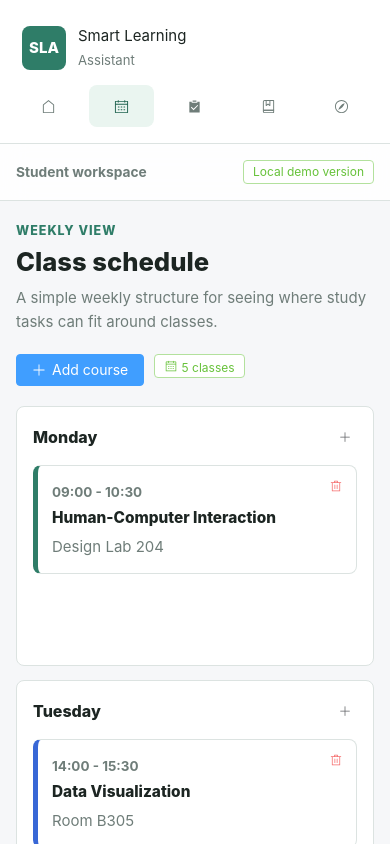
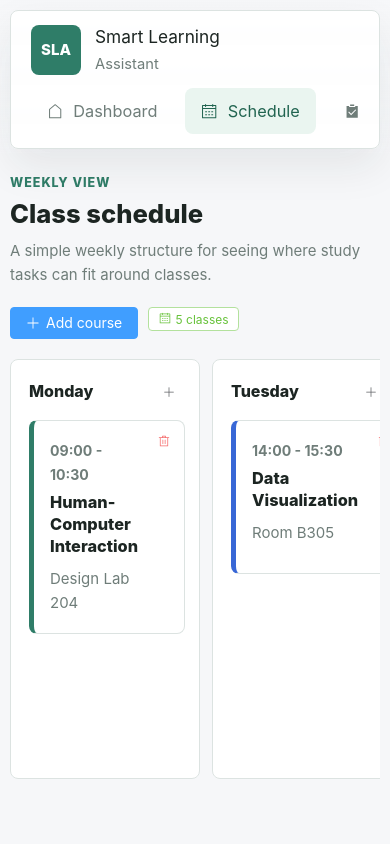
Before and after one commit to lzndXJ/smart_learning_assistant, a Vue app: page /schedule in a window 390 px wide. Shown: the top 844 px of the page. Built offline with nearby package versions, Linux system fonts and the light colour scheme.

Commit message:
优化了tasks交互，调整了界面排版

```diff
--- a/src/App.vue
+++ b/src/App.vue
@@ -13,8 +13,9 @@ const navItems = [
 </script>
 
 <template>
-  <el-container class="app-shell">
-    <el-aside class="side-nav" width="260px">
+  <div class="app-shell">
+    <header class="top-nav">
+      <div class="nav-pill">
         <RouterLink to="/" class="brand-link">
           <span class="brand-mark">SLA</span>
           <span>
@@ -35,19 +36,14 @@ const navItems = [
             <span>{{ item.label }}</span>
           </RouterLink>
         </nav>
-    </el-aside>
 
-    <el-container class="main-panel">
-      <el-header class="top-bar">
-        <span class="workspace-label">Student workspace</span>
-        <el-tag effect="plain" type="success">Local demo version</el-tag>
-      </el-header>
+      </div>
+    </header>
 
-      <el-main class="content-area">
+    <main class="content-area">
       <RouterView />
-      </el-main>
-    </el-container>
-  </el-container>
+    </main>
+  </div>
 </template>
 
 <style scoped>
@@ -56,22 +52,37 @@ const navItems = [
   background: var(--app-background);
 }
 
-.side-nav {
+.top-nav {
   position: sticky;
   top: 0;
-  height: 100vh;
-  padding: 24px 18px;
-  border-right: 1px solid var(--app-border);
-  background: var(--panel-background);
+  z-index: 20;
+  padding: 16px 14px 8px;
+  background: linear-gradient(180deg, rgba(246, 247, 249, 0.98), rgba(246, 247, 249, 0.72));
+  backdrop-filter: blur(12px);
+}
+
+.nav-pill {
+  display: grid;
+  grid-template-columns: auto minmax(0, 1fr);
+  align-items: center;
+  gap: 34px;
+  max-width: 1720px;
+  min-height: 76px;
+  margin: 0 auto;
+  padding: 12px 20px;
+  border: 1px solid var(--app-border);
+  border-radius: 8px;
+  background: rgba(255, 255, 255, 0.94);
+  box-shadow: 0 18px 42px rgba(28, 37, 34, 0.08);
 }
 
 .brand-link {
   display: flex;
   align-items: center;
-  gap: 12px;
+  gap: 14px;
   color: var(--text-strong);
   text-decoration: none;
-  padding: 8px 6px 24px;
+  white-space: nowrap;
 }
 
 .brand-link strong,
@@ -81,16 +92,20 @@ const navItems = [
 
 .brand-link small {
   color: var(--text-muted);
-  font-size: 0.82rem;
+  font-size: 0.92rem;
   margin-top: 2px;
+}
+
+.brand-link strong {
+  font-size: 1.08rem;
 }
 
 .brand-mark {
   display: inline-flex;
   align-items: center;
   justify-content: center;
-  width: 44px;
-  height: 44px;
+  width: 50px;
+  height: 50px;
   border-radius: 8px;
   background: #2f7d68;
   color: #ffffff;
@@ -99,20 +114,24 @@ const navItems = [
 }
 
 .nav-list {
-  display: grid;
-  gap: 8px;
+  display: flex;
+  justify-content: center;
+  gap: 12px;
+  min-width: 0;
 }
 
 .nav-link {
   display: flex;
   align-items: center;
   gap: 10px;
-  min-height: 44px;
-  padding: 10px 12px;
+  min-height: 46px;
+  padding: 10px 16px;
   border-radius: 8px;
   color: var(--text-muted);
   text-decoration: none;
   font-weight: 600;
+  font-size: 1.02rem;
+  white-space: nowrap;
 }
 
 .nav-link:hover,
@@ -121,71 +140,53 @@ const navItems = [
   color: #216450;
 }
 
-.main-panel {
-  min-width: 0;
+.content-area {
+  width: min(96vw, 1720px);
+  max-width: none;
+  margin: 0 auto;
+  padding: 28px 14px 40px;
 }
 
-.top-bar {
-  display: flex;
-  align-items: center;
-  justify-content: space-between;
-  height: 52px;
-  padding: 0 32px;
-  border-bottom: 1px solid var(--app-border);
-  background: rgba(255, 255, 255, 0.86);
-  backdrop-filter: blur(12px);
+@media (max-width: 1080px) {
+  .nav-pill {
+    grid-template-columns: 1fr auto;
+    gap: 12px;
   }
 
-.workspace-label {
-  color: var(--text-muted);
-  font-size: 0.86rem;
-  font-weight: 700;
+  .nav-list {
+    grid-column: 1 / -1;
+    justify-content: flex-start;
+    overflow-x: auto;
+    padding-bottom: 2px;
+  }
+}
+
+@media (max-width: 640px) {
+  .top-nav {
+    padding: 10px 10px 4px;
+  }
+
+  .nav-pill {
+    display: flex;
+    flex-wrap: wrap;
+  }
+
+  .brand-link {
+    flex: 1 1 100%;
+  }
+
+  .nav-list {
+    order: 3;
+    width: 100%;
+  }
+
+  .nav-link {
+    flex: 0 0 auto;
   }
 
   .content-area {
-  padding: 28px 32px 40px;
-}
-
-@media (max-width: 860px) {
-  .app-shell {
-    display: block;
-  }
-
-  .side-nav {
-    position: static;
-    width: 100% !important;
-    height: auto;
-    padding: 16px;
-    border-right: 0;
-    border-bottom: 1px solid var(--app-border);
-  }
-
-  .brand-link {
-    padding-bottom: 14px;
-  }
-
-  .nav-list {
-    grid-template-columns: repeat(5, minmax(0, 1fr));
-  }
-
-  .nav-link {
-    justify-content: center;
-    min-height: 42px;
-    padding: 8px;
-  }
-
-  .nav-link span {
-    display: none;
-  }
-
-  .top-bar {
-    height: auto;
-    padding: 16px;
-    gap: 12px;
-  }
-
-  .content-area {
-    padding: 20px 16px 32px;
+    width: 100%;
+    padding: 20px 10px 32px;
   }
 }
 </style>
--- a/src/components/TaskEditorDialog.vue
+++ b/src/components/TaskEditorDialog.vue
@@ -31,11 +31,11 @@ function createEmptyTask() {
     id: '',
     title: '',
     course: '',
-    category: 'General',
+    category: '',
     priority: 'Medium',
-    dueDate: new Date().toISOString().slice(0, 10),
+    dueDate: '',
     completed: false,
-    estimatedMinutes: 45,
+    estimatedMinutes: null,
     notes: '',
   }
 }
@@ -67,10 +67,10 @@ function saveTask() {
   emit('save', {
     ...form,
     title: form.title.trim(),
-    category: form.category.trim() || 'General',
+    category: form.category.trim(),
     course: form.course || '',
     notes: form.notes.trim(),
-    estimatedMinutes: Number(form.estimatedMinutes) || 45,
+    estimatedMinutes: form.estimatedMinutes === null ? null : Number(form.estimatedMinutes) || null,
   })
 
   visible.value = false
@@ -126,15 +126,19 @@ function saveTask() {
         </el-form-item>
       </div>
 
-      <el-form-item label="Estimated study time">
+      <el-form-item label="Estimated study time (optional)">
         <el-input-number
           v-model="form.estimatedMinutes"
           :min="15"
           :max="360"
           :step="15"
           controls-position="right"
+          placeholder="Optional"
         />
         <span class="time-hint">minutes</span>
+        <el-button v-if="form.estimatedMinutes !== null" text type="primary" @click="form.estimatedMinutes = null">
+          Clear
+        </el-button>
       </el-form-item>
 
       <el-form-item label="Notes">
--- a/src/components/TaskList.vue
+++ b/src/components/TaskList.vue
@@ -39,12 +39,19 @@ function priorityType(priority) {
 }
 
 function formatDueDate(dateString) {
-  if (!dateString) return 'No due date'
-
   return new Date(`${dateString}T00:00:00`).toLocaleDateString('en-US', {
     month: 'short',
     day: 'numeric',
   })
+}
+
+function taskMetaItems(task) {
+  return [
+    task.category,
+    task.course,
+    task.dueDate ? `Due ${formatDueDate(task.dueDate)}` : '',
+    task.estimatedMinutes ? `${task.estimatedMinutes} min` : '',
+  ].filter(Boolean)
 }
 </script>
 
@@ -75,10 +82,7 @@ function formatDueDate(dateString) {
         </div>
 
         <div class="task-meta">
-          <span>{{ task.category || 'General' }}</span>
-          <span>{{ task.course || 'No course linked' }}</span>
-          <span>Due {{ formatDueDate(task.dueDate) }}</span>
-          <span>{{ task.estimatedMinutes || 45 }} min</span>
+          <span v-for="item in taskMetaItems(task)" :key="item">{{ item }}</span>
         </div>
       </div>
 
--- a/src/utils/storage.js
+++ b/src/utils/storage.js
@@ -166,7 +166,7 @@ export function loadLearningData() {
       ...savedData,
       courses: Array.isArray(savedData.courses) ? savedData.courses : defaults.courses,
       tasks: Array.isArray(savedData.tasks)
-        ? savedData.tasks.map((task) => ({ estimatedMinutes: 45, ...task }))
+        ? savedData.tasks
         : defaults.tasks,
       resources: Array.isArray(savedData.resources) ? savedData.resources : defaults.resources,
       plans: Array.isArray(savedData.plans) ? savedData.plans : defaults.plans,
--- a/src/views/ScheduleView.vue
+++ b/src/views/ScheduleView.vue
@@ -192,13 +192,16 @@ function deleteCourse(courseId) {
 <style scoped>
 .schedule-board {
   display: grid;
-  grid-template-columns: repeat(auto-fit, minmax(210px, 1fr));
-  gap: 14px;
+  grid-template-columns: repeat(7, minmax(0, 1fr));
+  gap: 12px;
+  overflow-x: auto;
+  padding-bottom: 4px;
 }
 
 .day-column {
-  min-height: 260px;
-  padding: 16px;
+  min-width: 190px;
+  min-height: 420px;
+  padding: 18px;
   border: 1px solid var(--app-border);
   border-radius: 8px;
   background: var(--panel-background);
@@ -233,12 +236,13 @@ h2 {
 
 .course-stack {
   display: grid;
-  gap: 10px;
+  gap: 12px;
 }
 
 .course-card {
   position: relative;
-  padding: 14px 46px 14px 14px;
+  min-height: 154px;
+  padding: 18px 46px 18px 16px;
   border: 1px solid var(--app-border);
   border-left: 5px solid;
   border-radius: 8px;
@@ -262,7 +266,7 @@ h2 {
 
 .course-card span {
   color: var(--text-muted);
-  font-size: 0.84rem;
+  font-size: 0.88rem;
   font-weight: 700;
 }
 
@@ -270,7 +274,7 @@ h2 {
   display: block;
   margin-top: 4px;
   color: var(--text-strong);
-  font-size: 0.96rem;
+  font-size: 1.02rem;
   font-weight: 800;
   line-height: 1.35;
   overflow-wrap: break-word;
@@ -279,7 +283,7 @@ h2 {
 }
 
 .course-card p {
-  margin: 6px 0 0;
+  margin: 10px 0 0;
   color: var(--text-muted);
 }
 
@@ -289,6 +293,12 @@ h2 {
   top: 8px;
   right: 8px;
   gap: 2px;
+}
+
+@media (max-width: 1320px) {
+  .schedule-board {
+    grid-template-columns: repeat(7, minmax(190px, 1fr));
+  }
 }
 
 @media (hover: hover) {
--- a/src/views/TasksView.vue
+++ b/src/views/TasksView.vue
@@ -215,7 +215,9 @@ function priorityText(priority) {
 }
 
 function taskMeta(task) {
-  return [task.category || 'General', task.course || 'No course linked'].filter(Boolean).join(' · ')
+  return [task.category, task.course, task.estimatedMinutes ? `${task.estimatedMinutes} min` : '']
+    .filter(Boolean)
+    .join(' · ')
 }
 </script>
 
@@ -309,7 +311,7 @@ function taskMeta(task) {
                   {{ priorityText(task.priority) }}
                 </span>
               </div>
-              <p>{{ taskMeta(task) }}</p>
+              <p v-if="taskMeta(task)">{{ taskMeta(task) }}</p>
               <p v-if="task.notes" class="task-notes">{{ task.notes }}</p>
             </div>
 
@@ -335,8 +337,6 @@ function taskMeta(task) {
         </template>
       </EmptyState>
     </section>
-
-    <el-button class="floating-add" type="primary" :icon="Plus" circle @click="openAddDialog" />
 
     <TaskEditorDialog
       v-model="dialogVisible"
@@ -531,16 +531,6 @@ function taskMeta(task) {
   gap: 2px;
 }
 
-.floating-add {
-  position: fixed;
-  right: 32px;
-  bottom: 32px;
-  z-index: 10;
-  width: 58px;
-  height: 58px;
-  box-shadow: 0 12px 28px rgba(15, 143, 135, 0.28);
-}
-
 @media (max-width: 820px) {
   .task-toolbar {
     grid-template-columns: 1fr;
@@ -563,9 +553,5 @@ function taskMeta(task) {
     gap: 4px;
   }
 
-  .floating-add {
-    right: 18px;
-    bottom: 18px;
-  }
 }
 </style>
```
Lines whose indentation alone changed are shown as unchanged.
